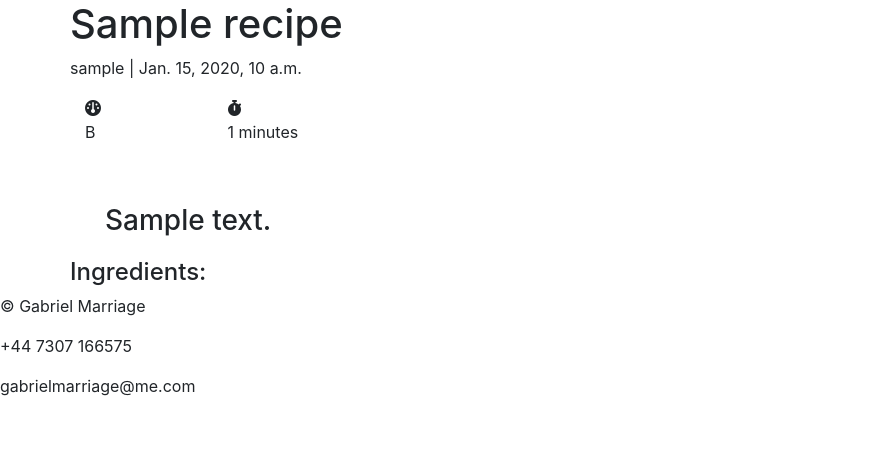
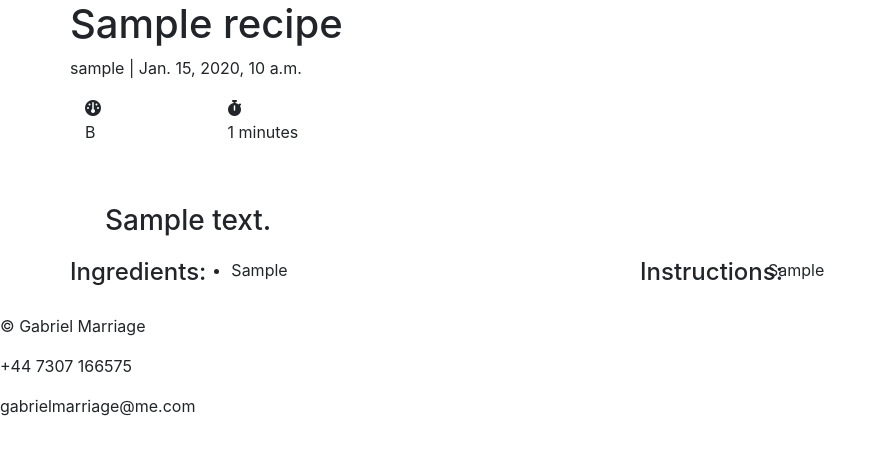
Before and after one commit to L0rdGabbers/how-to-cook, a Django app: a page that uses templates/recipe_page.html in a window 1280 px wide. Shown: the part 56-511 px from the top of the page, without its empty margins (0-887 px from the left). Run offline with Django 3.2, Linux system fonts and the light colour scheme; tables that the repository leaves empty hold one stand-in row (values such as "Sample post"); some libraries are stand-ins or nearby versions.

Commit message:
Displays recipe ingredients and instructions to the recipe_page.html page.

```diff
--- a/menu/models.py
+++ b/menu/models.py
@@ -43,7 +43,11 @@ class Recipe(models.Model):
         average = mean(self.star_rating)
         return round(average, 0)
 
+    def total_star_count(self):
+        return self.star_rating.count
 
+    def ingredients_list(self):
+        return self.ingredients.split(",")
 
 
 class Comment(models.Model):
--- a/templates/recipe_page.html
+++ b/templates/recipe_page.html
@@ -45,12 +45,25 @@
   </div>
   <div class="row">
     <div class="col-md-6">
+      <div class="row">
+        <h4>Ingredients:</h4>
         <div class="row">
-            <h4>Ingredients:</h4>
-
+          <ul>
+            {% for ingredient in recipe.ingredients_list %}
+            <li>
+              <p>{{ ingredient }}</p>
+            </li>
+            {% endfor %}
+          </ul>
         </div>
+      </div>
     </div>
-    <div class="col-md-6"></div>
+    <div class="col-md-6">
+      <div class="row">
+        <h4>Instructions:</h4>
+        <div class="row">{{ recipe.instructions }}</div>
+      </div>
+    </div>
   </div>
 </div>
 
```
